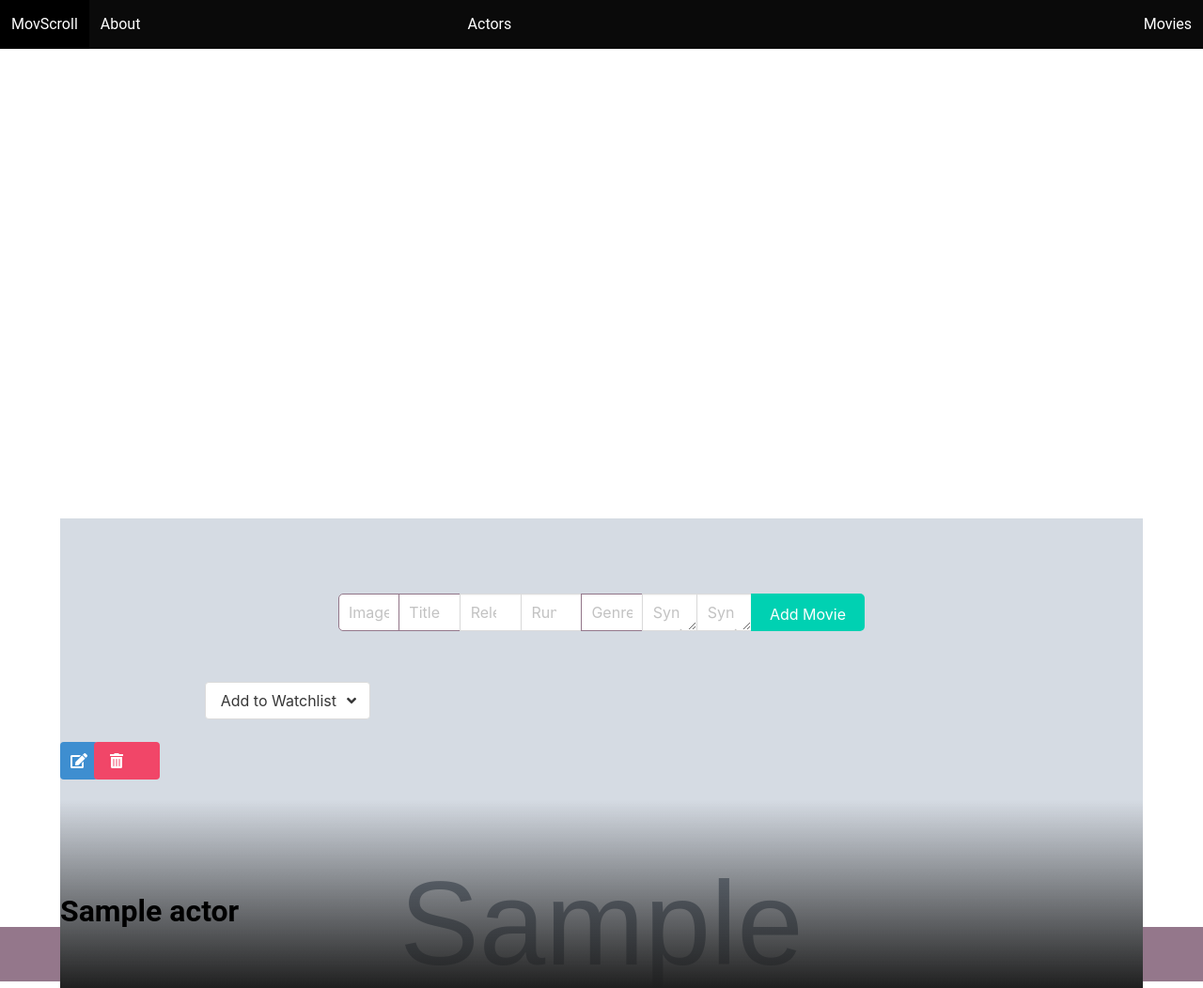
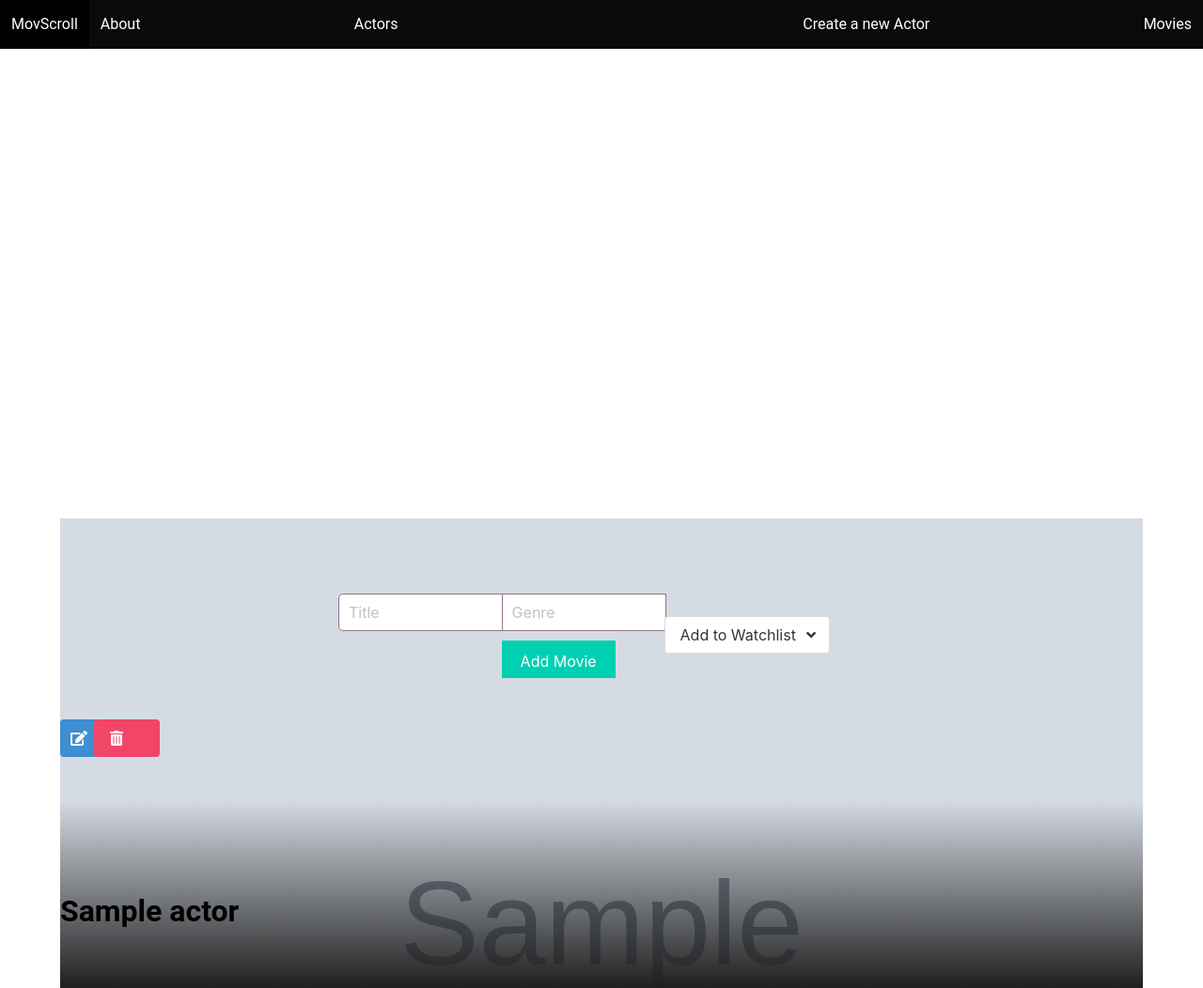
Before and after one commit to DoloresCode/MovScroll, a Django app: page /actor/1/ in a window 1280 px wide. Shown: the whole page at 94% size. Run offline with Django 4.2, Linux system fonts and the light colour scheme; tables that the repository leaves empty hold one stand-in row (values such as "Sample post"); grey boxes marked "Sample" are stand-in pictures.

Commit message:
bug movie page picture, casts name and model fixed

```diff
--- a/main_app/models.py
+++ b/main_app/models.py
@@ -25,7 +25,7 @@ class Movie(models.Model):
     runtime = models.IntegerField(default=0)
     genre = models.CharField(max_length=3000)
     synopsis = models.CharField(max_length=3000)
-    actor = models.ForeignKey(Actor, on_delete=models.CASCADE, related_name="movies")
+    actors = models.ManyToManyField(Actor, related_name="movies")
 
     def __str__(self):
         return self.title
--- a/main_app/templates/actor_detail.html
+++ b/main_app/templates/actor_detail.html
@@ -24,26 +24,22 @@
             {% csrf_token %}
 
             <div class="field has-addons">
-                <div class="control">
-                    <input class="input" type="text" name="img" placeholder="Image URL" required /></div>
+                {% comment %} <div class="control">
+                    <input class="input" type="text" name="img" placeholder="Image URL" required /></div> {% endcomment %}
                 <div class="control">
                     <input class="input" type="text" name="title" placeholder="Title" required /></div>
                 <div class="control">
-                    <input class="input" type="number" name="release_year" placeholder="Release Year" required />
-                </div>
-                <div class="control">
+                    {% comment %} <input class="input" type="number" name="release_year" placeholder="Release Year" required />
+                </div> {% endcomment %}
+                {% comment %} <div class="control">
                     <input class="input" type="number" name="runtime" placeholder="Runtime in Seconds" required />
-                </div>
+                </div> {% endcomment %}
                 <div class="control">
                     <input class="input" type="text" name="genre" placeholder="Genre" required />
                 </div>
-                <div class="control">
+                {% comment %} <div class="control">
                     <textarea class="input" name="synopsis" placeholder="Synopsis" required></textarea>
-                </div>
-                <div class="control">
-                    <textarea class="input" name="synopsis" placeholder="Synopsis" required></textarea>
-                </div>
-
+                </div> {% endcomment %}
                 <div class="control">
                     <input class="button is-primary" type="submit" value="Add Movie" />
                 </div>
--- a/main_app/templates/base.html
+++ b/main_app/templates/base.html
@@ -1,25 +1,16 @@
 {% load static %}
 <!DOCTYPE html>
 <html lang="en">
-  <head>
+<head>
     <meta charset="UTF-8" />
     <meta http-equiv="X-UA-Compatible" content="IE=edge" />
     <meta name="viewport" content="width=device-width, initial-scale=1.0" />
-    <link
-      rel="stylesheet"
-      href="https://cdnjs.cloudflare.com/ajax/libs/font-awesome/5.15.4/css/all.min.css"
-    />
-    <link
-      rel="stylesheet"
-      href="https://cdn.jsdelivr.net/npm/bulma@0.9.2/css/bulma.min.css"
-    />
-    <script
-      src="https://code.jquery.com/jquery-3.6.0.min.js"
-      integrity="sha256-/xUj+3OJU5yExlq6GSYGSHk7tPXikynS7ogEvDej/m4="
-      crossorigin="anonymous"
-    ></script>
+    <link rel="stylesheet" href="https://cdnjs.cloudflare.com/ajax/libs/font-awesome/5.15.4/css/all.min.css">
+    <link rel="stylesheet" href="https://cdn.jsdelivr.net/npm/bulma@0.9.2/css/bulma.min.css" />
+    <script src="https://code.jquery.com/jquery-3.6.0.min.js" defer
+        integrity="sha256-/xUj+3OJU5yExlq6GSYGSHk7tPXikynS7ogEvDej/m4=" crossorigin="anonymous"></script>
+    <script src="{% static 'scripts/main.js' %}" defer></script>
     <link rel="stylesheet" href="{% static 'styles/main.css' %}" />
-    <script src="{% static 'scripts/main.js' %}" defer></script>
 
     <title>MovScroll - {% block title %}{% endblock %}</title>
   </head>
@@ -45,6 +36,9 @@
         <a class="navbar-item" href="/actors">Actors</a>
       </div>
       <div class="navbar-menu navbar-end">
+        <a class="navbar-item" href="{% url 'actor_create' %}">Create a new Actor</a>
+      </div>
+      <div class="navbar-menu navbar-end">
         <a class="navbar-item" href="/movies">Movies</a>
       </div>
     </nav>
--- a/main_app/templates/movie_list.html
+++ b/main_app/templates/movie_list.html
@@ -10,7 +10,8 @@ SEO {% endcomment %} {% block title %}Movie List{% endblock %}
 <p>Release Year: {{movie.release_year}}</p>
 <p>Runtime: {{movie.runtime}} minutes</p>
 <p>Genre: {{movie.genre}}</p>
-<p>Main Cast: {{movie.actors|join:", "}}</p>
+<p>Main Casts: {% for actor in movie.actors.all %}{{ actor.name }}{% if not forloop.last %}, {% endif %}{% endfor %}</p>
+<p>Image URL: {{movie.img}}</p>
 <p>Synopsis: {{movie.synopsis}}</p>
 <hr />
 {% empty %}
--- a/main_app/views.py
+++ b/main_app/views.py
@@ -31,7 +31,7 @@ class MovieList(TemplateView):
 
     def get_context_data(self, **kwargs):
         context = super().get_context_data(**kwargs)
-        context["movies"] = movies
+        context["movies"] = Movie.objects.all()
         return context
 
 # class Movie:
```
Also changed, not shown: main_app/migrations/0003_remove_movie_actor_movie_actors.py (added).
